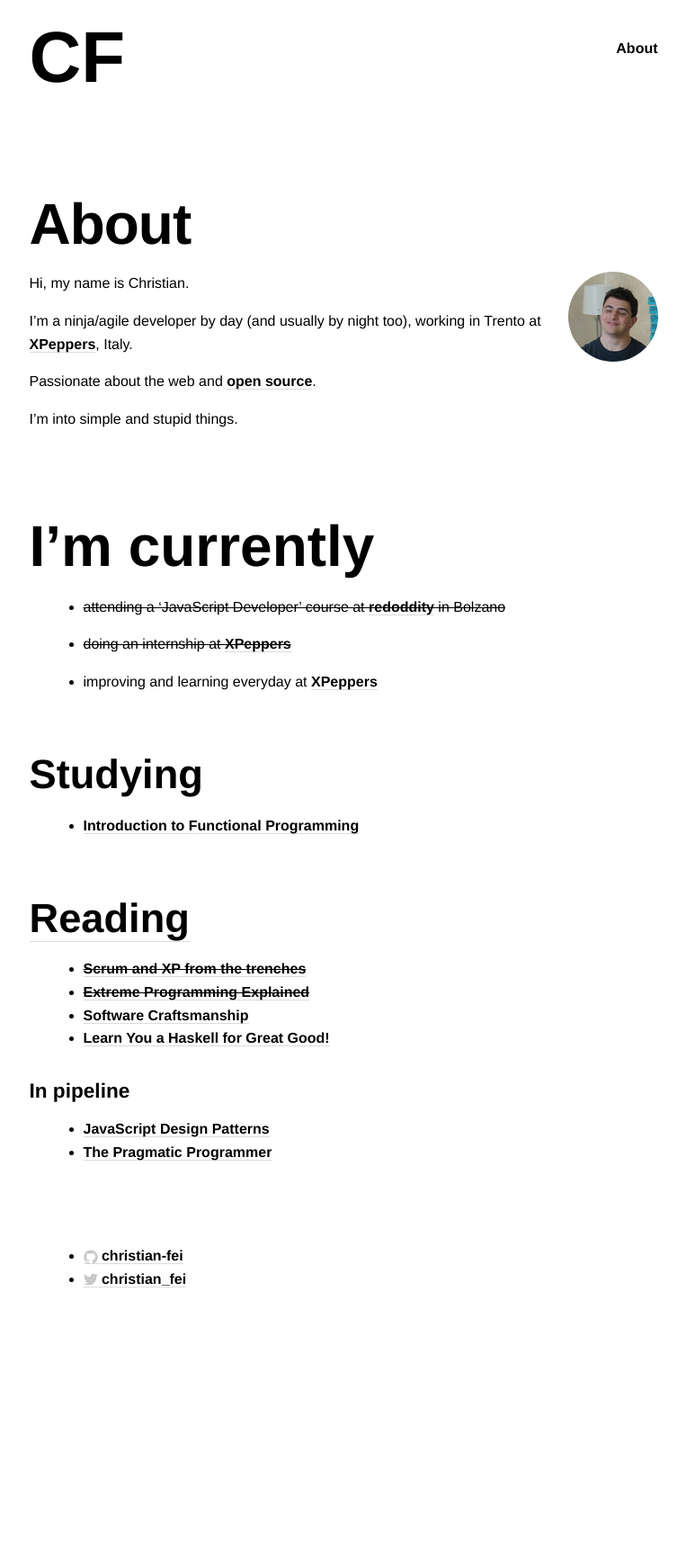
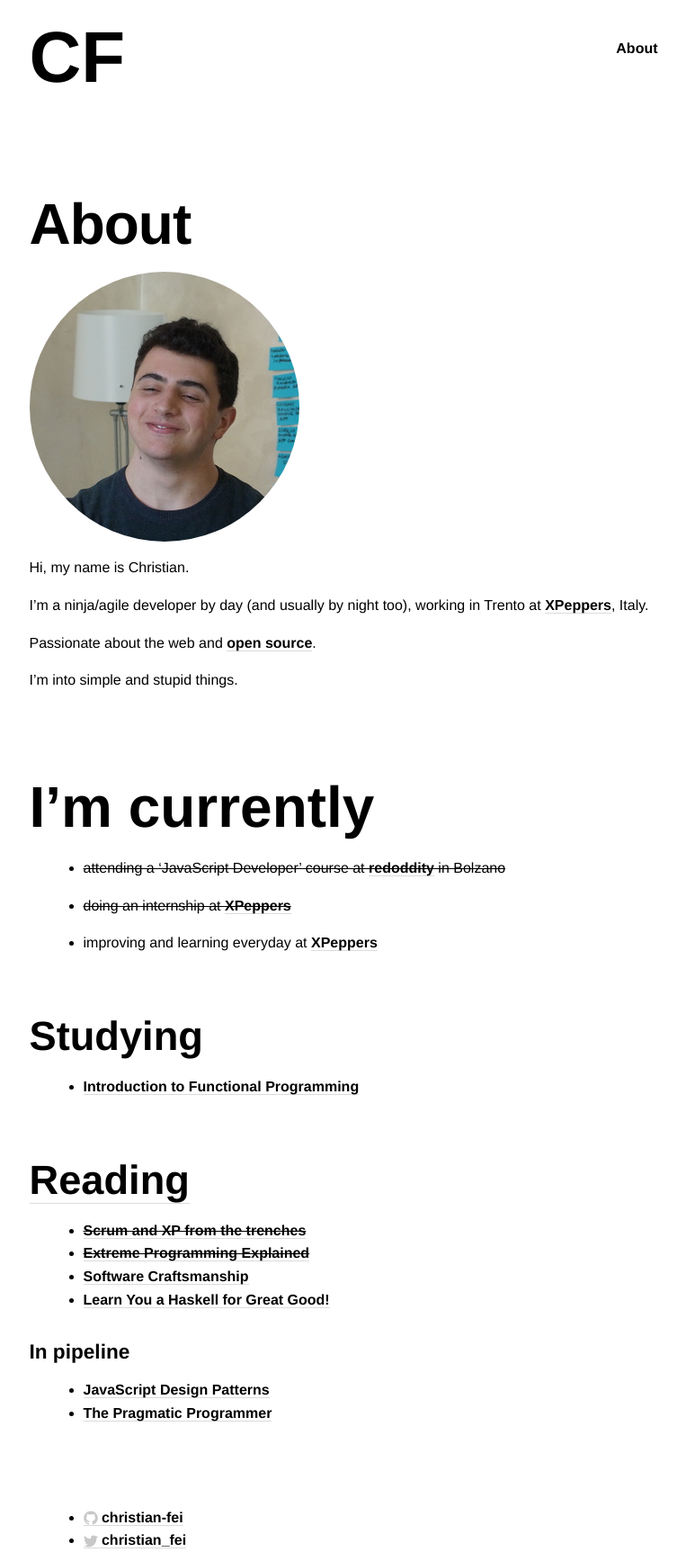
Before and after one commit to christian-fei/christian-fei.github.io-pandoc, a Jekyll site: the page built from about.md, in a window 1280 px wide. Shown: the whole page at 90% size, without its empty margins (258-1021 px from the left). Built offline with Jekyll 4.4.1, drawn with Linux system fonts in a browser that asks for light colours; Markdown is read by kramdown in place of the engine named in the settings; before the commit the page ends 1444 px from its top, so only the background shows below that.

Commit message:
changed fucking image

```diff
--- a/about.md
+++ b/about.md
@@ -4,7 +4,7 @@ title: About
 permalink: /about/
 ---
 
-<img class="me" src="/img/me.jpg" alt="Christian Fei"/>
+<img class="round" src="/img/me.jpg" alt="Christian Fei"/>
 
 Hi, my name is Christian.
 
```
Also changed, not shown: img/me.jpg.
